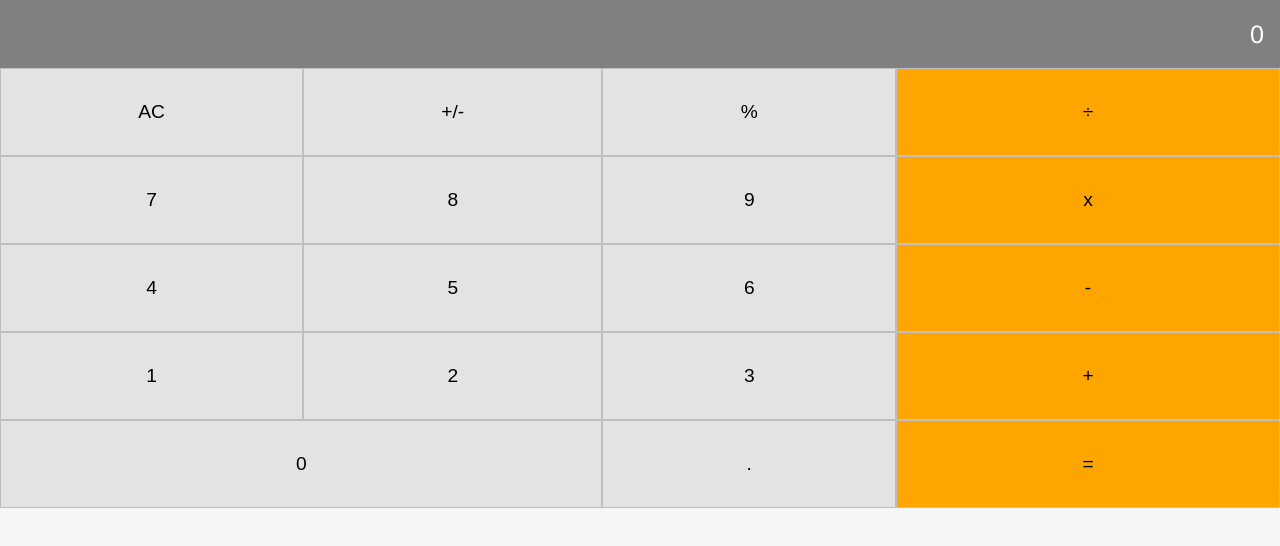
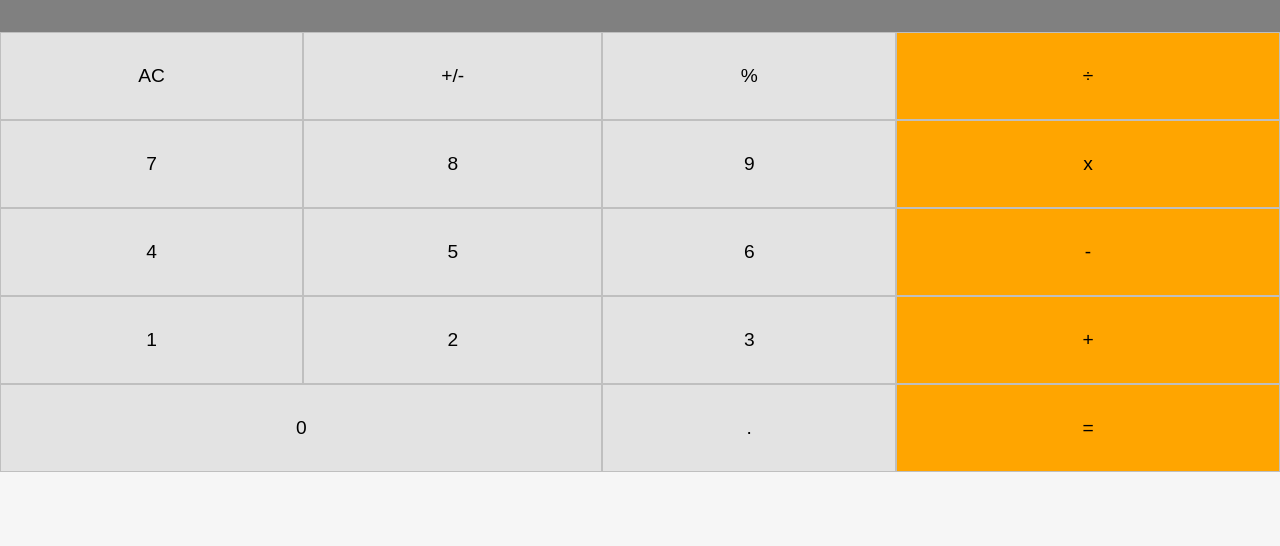
Before and after one commit to miguelesco/Math-Magicians, a React (Create React App) app: page / in a window 1280 px wide. Shown: the top 546 px of the page. Built offline with nearby package versions, Linux system fonts and the light colour scheme.

Commit message:
change state

```diff
--- a/src/components/calculator/calculator.jsx
+++ b/src/components/calculator/calculator.jsx
@@ -8,16 +8,17 @@ class Calculator extends PureComponent {
   constructor(props) {
     super(props);
     this.state = {
-      value: 0,
+      total: null,
+      next: null,
+      operation: null,
     };
     this.updateValue = this.updateValue.bind(this);
   }
 
-  updateValue(obj, buttonName) {
-    console.log(obj, buttonName);
+  updateValue(obj) {
     if (obj.keyboardSymbol === '=') {
-      const newvalue = calculate(obj, buttonName);
-      this.setState({ value: newvalue.total });
+      const newvalue = calculate(this.state, obj.keyboardValue);
+      this.setState((state) => ({ ...state, ...newvalue }));
     }
     if (!obj.keyboardValue) {
       this.setState({ value: 0 });
@@ -26,11 +27,15 @@ class Calculator extends PureComponent {
   }
 
   render() {
-    const { value } = this.state;
+    const { total, next, operation } = this.state;
     return (
       <Container>
         <ValueDisplay>
-          <p>{ value }</p>
+          <p>{total}</p>
+          {' '}
+          <p>{next}</p>
+          {' '}
+          <p>{operation}</p>
         </ValueDisplay>
         <Keyboard updateValue={this.updateValue} />
       </Container>
```
